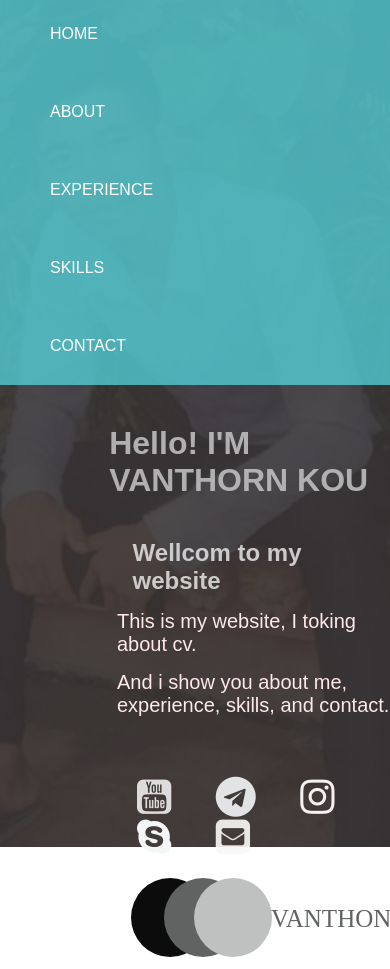
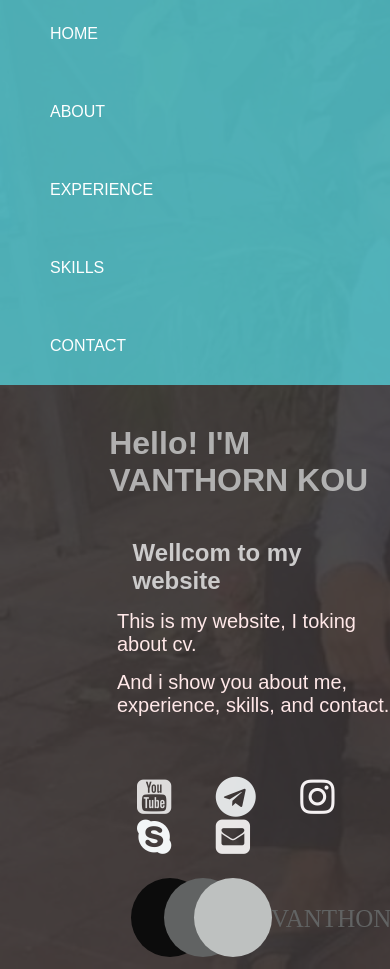
Before and after one commit to vanthornkou576/vanthron.kou, a plain HTML site: page index.html in a window 390 px wide. Shown: the top 969 px of the page. Drawn offline with Linux system fonts and the light colour scheme.

Commit message:
messages

```diff
--- a/css/style1.css
+++ b/css/style1.css
@@ -7,13 +7,13 @@ body{
 
     background-repeat: no-repeat;
     background-size: cover;
-    background-position: center 10%;
+
     color: white;
     font-family: sans-serif;
 }
 .container{
     background-color: rgba(56, 50, 50, 0.883);
-    height: 101vh;
+
 }
 .container > img{
     margin-left: 32%;
@@ -314,5 +314,10 @@ iframe{
         flex-direction: column;
         justify-content: center;
     }
-
+    .container{
+        flex-direction: column;
+    }
+    body {
+        background-position:0;
+    }
 }
```
